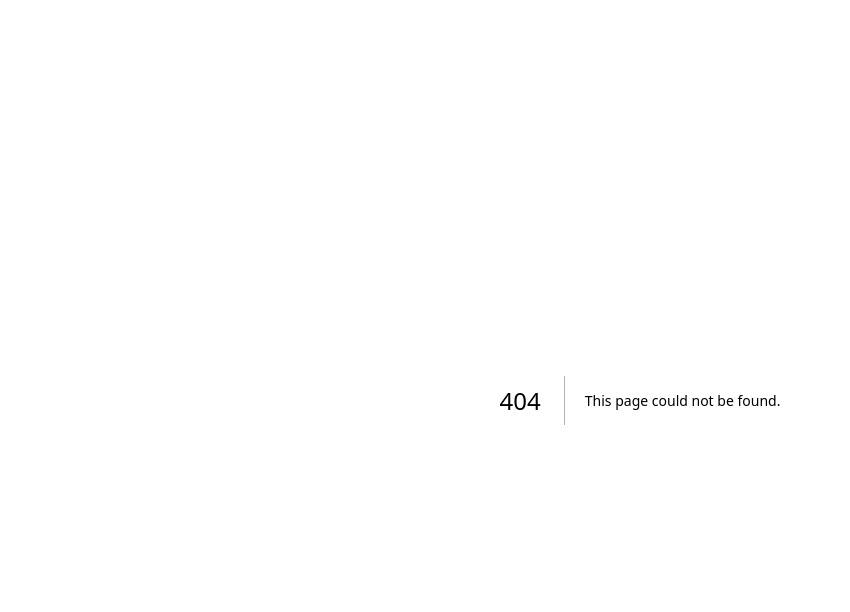
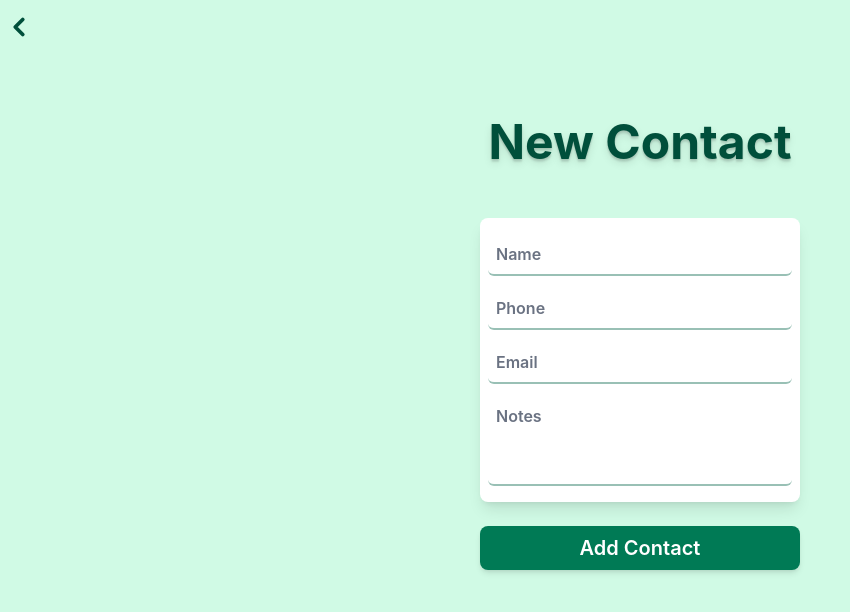
Before and after one commit to Mael1107/contacts-web, a Next.js app: page /contacts/new in a window 1280 px wide. Before the commit this address had no page. Shown: the top 612 px of the page, without its empty margins (0-850 px from the left). Built offline with nearby package versions, Linux system fonts and the light colour scheme; no server answers.

Commit message:
feat: add new contact page anf form

```diff
--- a/app/components/contact-card.tsx
+++ b/app/components/contact-card.tsx
@@ -12,13 +12,13 @@ const ContactCard = ({contact}: ContactCardProps) => {
                 <p className="text-emerald-700 text-xl font-bold">{contact.name}</p>
                 <p className="text-emerald-950">{contact.phone}</p>
                 {contact.email && <p className="text-emerald-950">{contact.email}</p>}
-                {contact.notes && <p className="text-emerald-950">{contact.notes}</p>}
+                {contact.notes && <p className="text-gray-500">{contact.notes}</p>}
             </div>
             <div className="flex flex-col gap-5">
-                <button aria-label="Edit contact" className="text-emerald-950 cursor-pointer">
+                <button aria-label="Edit contact" className="text-emerald-950 cursor-pointer hover:text-white hover:bg-emerald-500 rounded-lg p-1 transition-all">
                     <Pencil size={21} />
                 </button>
-                <button aria-label="Delete contact" className="text-emerald-950 cursor-pointer">
+                <button aria-label="Delete contact" className="text-emerald-950 cursor-pointer hover:text-white hover:bg-red-500 rounded-lg p-1 transition-all">
                     <Trash2 size={21}  />
                 </button>
             </div>
--- /dev/null
+++ b/app/components/contact-form.tsx
@@ -0,0 +1,73 @@
+"use client"
+
+import {useRouter} from "next/navigation"
+import { useState } from "react"
+import { createContact } from "../services/contacts"
+
+const inputClass = "w-full p-2 rounded-md border-b-2 border-emerald-800/40 placeholder:text-gray-500 focus:outline-none focus:bg-emerald-200 focus:border-emerald-800 transition-colors"
+
+const ContactForm = () => {
+    const [form, setForm] = useState({name: "", phone: "", email: "", notes: ""})
+    const router = useRouter()
+    const handleChange = (e:React.ChangeEvent<HTMLInputElement | HTMLTextAreaElement>) => {
+        setForm(prev => ({...prev, [e.target.name]: e.target.value}))
+    }
+
+    const handleSubmit = async (e: React.SubmitEvent) => {
+        e.preventDefault()
+
+        try {
+            await createContact(form)
+            router.push("/")
+        } catch (err) {
+            console.error(err)
+        }
+
+    }
+
+    return (
+        <form onSubmit={handleSubmit} className="flex flex-col max-w-xs w-full gap-6 text-emerald-900 font-semibold">
+            <div className="flex flex-col gap-3 bg-white p-2 py-4 rounded-lg shadow-lg">
+                <input
+                className={inputClass}
+                name="name"
+                type="text"
+                value={form.name}
+                onChange={handleChange}
+                placeholder="Name"
+                />
+                <input
+                className={inputClass}
+                name="phone"
+                type="tel"
+                value={form.phone}
+                onChange={handleChange}
+                placeholder="Phone"
+                />
+                <input
+                className={inputClass}
+                name="email"
+                type="email"
+                value={form.email}
+                onChange={handleChange}
+                placeholder="Email"
+                />
+                <textarea
+                    name="notes"
+                    value={form.notes}
+                    onChange={handleChange}
+                    placeholder="Notes"
+                    className={`${inputClass} resize-none`} rows={3}
+                    >
+                </textarea>
+            </div>
+            <button
+                type="submit"
+                className="bg-emerald-700 text-xl rounded-lg text-white p-2 cursor-pointer hover:bg-emerald-800 shadow-md hover:text-emerald-200 transition">
+                    Add Contact
+            </button>
+        </form>
+    )
+}
+
+export default ContactForm
--- a/app/components/contact-list.tsx
+++ b/app/components/contact-list.tsx
@@ -13,7 +13,7 @@ const ContactList = ({contacts}: ContactListProps) => {
     }
 
     return (
-        <ul className="bg-white p-5 mt-10 max-w-xs w-full flex flex-col rounded-xl gap-5 shadow-xl">
+        <ul className="bg-white p-5  max-w-xs w-full flex flex-col rounded-xl gap-5 shadow-xl">
             {contacts.map(contact => (
                 <ContactCard key={contact.id} contact={contact} />
             ))}
--- /dev/null
+++ b/app/contacts/new/page.tsx
@@ -0,0 +1,20 @@
+import ContactForm from "@/app/components/contact-form"
+import Link from "next/link"
+import { ChevronLeft } from "lucide-react"
+
+const ContactFormPage = () => {
+    return (
+        <main className="flex flex-col items-center gap-13">
+            <Link
+                aria-label="back to contact list"
+                className="text-emerald-900 self-start ml-1 mt-3 hover:"
+                href="/">
+                    <ChevronLeft size={30} strokeWidth={3} />
+            </Link>
+            <h1 className="text-5xl font-bold text-emerald-900 text-shadow-lg mt-6" >New Contact</h1>
+            <ContactForm />
+        </main>
+    )
+}
+
+export default ContactFormPage
--- a/app/page.tsx
+++ b/app/page.tsx
@@ -1,20 +1,27 @@
 import ContactList from "./components/contact-list";
-import api from "./lib/api";
-import { Contact } from "./types";
+import { UserPlus } from "lucide-react";
+import { getContacts } from "./services/contacts";
+import Link from "next/link";
 
 export const dynamic = "force-dynamic"
-
-const getContacts = async (): Promise<Contact[]> => {
-  const response = await api.get<Contact[]>("/contacts")
-  return response.data
-}
 
 const Home = async () => {
   const contacts = await getContacts()
 
   return (
-    <main className="flex flex-col justify-center items-center mt-10">
-      <h1 className="text-center text-5xl font-bold text-emerald-900">Contacts List</h1>
+    <main className="flex flex-col justify-center items-center">
+      <h1
+        className="text-5xl font-bold text-emerald-900 text-shadow-lg mt-10">
+          Contacts List
+      </h1>
+      <div className="flex justify-end max-w-xs w-full mt-8 mb-3">
+        <Link
+          aria-label="Go add contact page"
+          className="bg-emerald-800 text-white px-6  py-1 rounded-sm hover:bg-emerald-700 hover:text-emerald-900 shadow-lg transition"
+          href="/contacts/new">
+           <UserPlus size={25} strokeWidth={3}/>
+        </Link>
+      </div>
       <ContactList contacts={contacts} />
     </main>
   )
--- /dev/null
+++ b/app/services/contacts.ts
@@ -0,0 +1,20 @@
+import { Contact } from "../types"
+import api from "../lib/api"
+
+interface CreateContactData {
+    name: string
+    phone: string
+    email?: string
+    notes?: string
+}
+
+export const getContacts = async (): Promise<Contact[]> => {
+  const response = await api.get<Contact[]>("/contacts")
+  return response.data
+}
+
+
+export const createContact = async (data: CreateContactData): Promise<Contact> => {
+    const response = await api.post<Contact>("/contacts", {contact: data})
+    return response.data
+}
```
